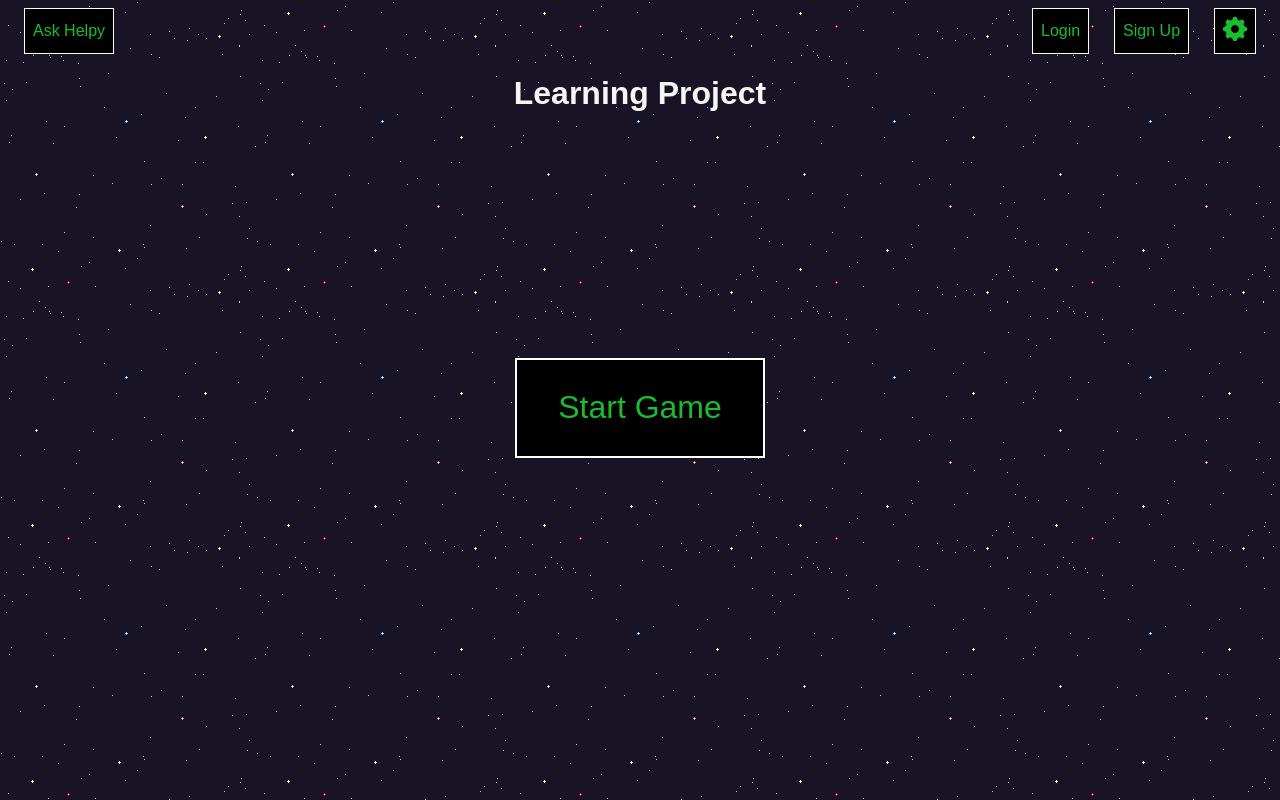
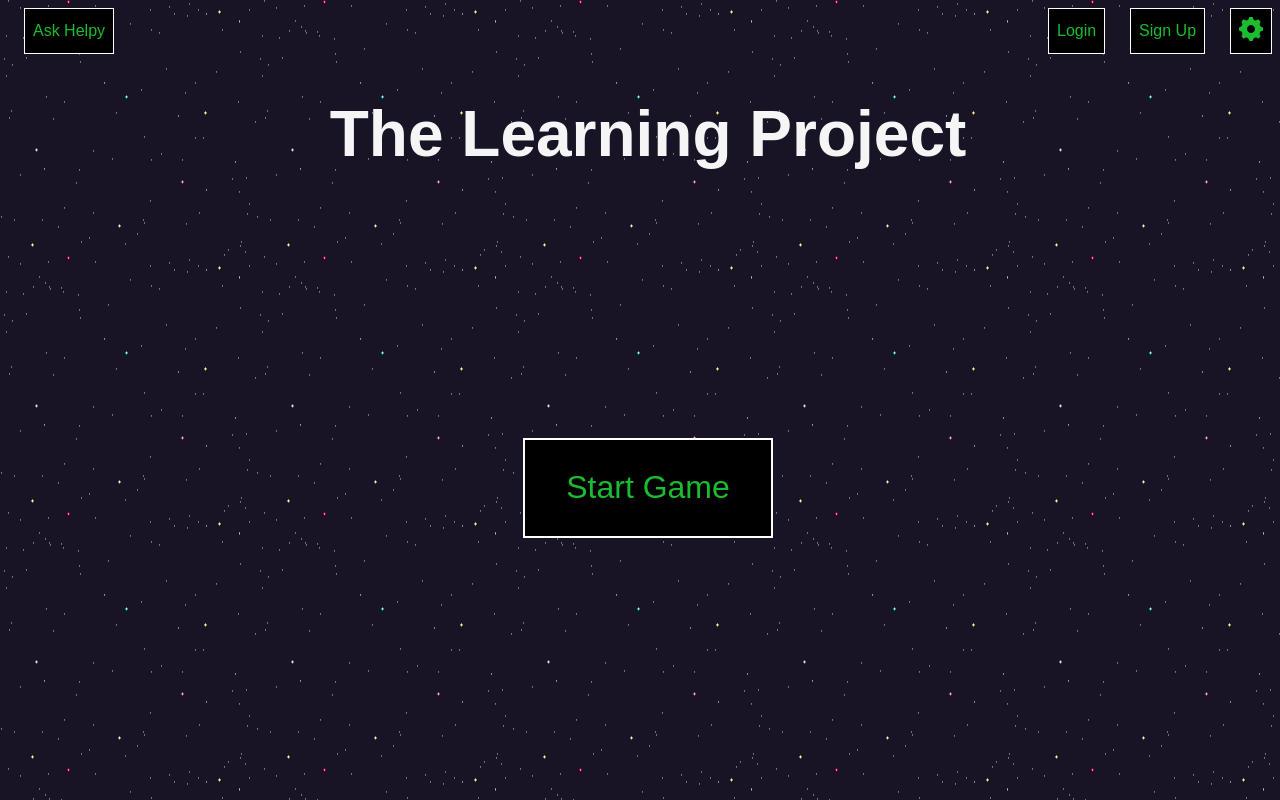
Before and after one commit to RandyBrown12/future_learning, a React (Vite) app: page / in a window 1280 px wide. Built offline with nearby package versions, Linux system fonts and the light colour scheme; a web font is replaced by a local one.

Commit message:
Background sliding changes are in

```diff
--- a/src/App.css
+++ b/src/App.css
@@ -76,3 +76,7 @@ body {
 .white_text {
   color: whitesmoke;
 }
+
+.game-header {
+  font-size: 4rem;
+}
--- /dev/null
+++ b/src/AudioPlayer.jsx
@@ -0,0 +1,14 @@
+import React from "react";
+
+const AudioPlayer = () => {
+  return (
+    <div>
+      <audio controls>
+        <source src="audio/MainMenuTheme.ogg" type="audio/ogg" />
+        Your browser does not support the audio element.
+      </audio>
+    </div>
+  );
+};
+
+export default AudioPlayer;
--- /dev/null
+++ b/src/components/Game.css
@@ -0,0 +1,19 @@
+/* CSS */
+body {
+  position: fixed;
+  top: 0;
+  left: 0;
+  width: 100%;
+  height: 100%;
+  background-image: url("../images/space.png"); /* Replace with your image path */
+  animation: scrollBackground 5s linear infinite; /* Adjust animation duration and timing function as needed */
+}
+
+@keyframes scrollBackground {
+  0% {
+    background-position: 0% 0%;
+  }
+  100% {
+    background-position: 0% 100%;
+  }
+}
--- a/src/components/Game.jsx
+++ b/src/components/Game.jsx
@@ -1,5 +1,6 @@
-import { React, useState } from 'react';
-import Timer from './Timer';
+import "./Game.css";
+import { React, useState } from "react";
+import Timer from "./Timer";
 const Game = () => {
   const [inputCode, setInputCode] = useState("");
   const [question, setQuestion] = useState("Q1");
@@ -11,10 +12,38 @@ const Game = () => {
   let strs = [];
   // "Q1", "["Question","Test Cases", "Answer","Time in Minutes"]"
   const questions = new Map([
-        ["Q1", ['Given an array named students, what index is the name "John" in?', ['students = ["John"]', 'students = ["Frank","Diana","John"]','students = ["Jhn","John"]'], [0,2,1], 3]],
-        ["Q2", ['Given two strings s and t, find out if they are equivalent and either return true if they are or false if they are not', ['s="Tree";t="tree"','s="Love";t="Love"','s="Test";t="Fail"'], [false,true,false], 7]],
-        ["Q3", ['Given a string str and a list of strings strs, find out how many strs in the list are permutations of str'], [''], [''], 10]
-    ])
+    [
+      "Q1",
+      [
+        'Given an array named students, what index is the name "John" in?',
+        [
+          'students = ["John"]',
+          'students = ["Frank","Diana","John"]',
+          'students = ["Jhn","John"]',
+        ],
+        [0, 2, 1],
+        3,
+      ],
+    ],
+    [
+      "Q2",
+      [
+        "Given two strings s and t, find out if they are equivalent and either return true if they are or false if they are not",
+        ['s="Tree";t="tree"', 's="Love";t="Love"', 's="Test";t="Fail"'],
+        [false, true, false],
+        7,
+      ],
+    ],
+    [
+      "Q3",
+      [
+        "Given a string str and a list of strings strs, find out how many strs in the list are permutations of str",
+      ],
+      [""],
+      [""],
+      10,
+    ],
+  ]);
 
   /*
 for(let i = 0;i < students.length; i++) {
@@ -28,22 +57,22 @@ for(let i = 0;i < students.length; i++) {
     //Outside for function
     const output = (element) => {
       answer = element;
-        }
+    };
     let text = inputCode;
-        for(let i = 0;i < questions.get(question)[1].length; i++) {
+    for (let i = 0; i < questions.get(question)[1].length; i++) {
       eval(questions.get(question)[1][i]);
       eval(text);
-            if(answer !== questions.get(question)[2][i]) {
+      if (answer !== questions.get(question)[2][i]) {
         console.log("Wrong!");
         return;
       }
     }
     console.log("Correct!");
-    }
+  };
 
   const handleChange = (event) => {
     setInputCode(event.target.value);
-    }
+  };
 
   const time = new Date();
   const timerMinutes = questions.get(question)[3];
@@ -51,16 +80,26 @@ for(let i = 0;i < students.length; i++) {
   return (
     <div>
       <div className="textbox">
-                <h1 className="center space_font white_text textbox_container"> {questions.get(question)[0]} </h1>
+        <h1 className="center space_font white_text textbox_container">
+          {" "}
+          {questions.get(question)[0]}{" "}
+        </h1>
       </div>
       <div className="timer space_font">
         <Timer expiryTimestamp={time} />
       </div>
       <img className="image center" />
-            <textarea onChange={(event) => handleChange(event)} id="textarea" className="center textarea space_font terminal_style autofocus" rows="10" cols="50" spellCheck="false"></textarea>
+      <textarea
+        onChange={(event) => handleChange(event)}
+        id="textarea"
+        className="center textarea space_font terminal_style autofocus"
+        rows="10"
+        cols="50"
+        spellCheck="false"
+      ></textarea>
       <button onClick={() => evaluateFunction()}> Eval Function </button>
     </div>
   );
-}
+};
 
 export default Game;
--- a/src/components/MainMenu.jsx
+++ b/src/components/MainMenu.jsx
@@ -1,5 +1,6 @@
 import { Link } from "react-router-dom";
 import Nav from "../Nav";
+import AudioPlayer from "../AudioPlayer";
 
 const MainMenu = () => {
   return (
@@ -8,7 +9,10 @@ const MainMenu = () => {
         <Nav />
       </div>
       <div className="center">
-        <h1 className="space_font white_text"> Learning Project </h1>
+        <h1 className="space_font white_text game-header">
+          {" "}
+          The Learning Project{" "}
+        </h1>
         <div className="first-button">
           <Link to="/game">
             <button className="button space_font terminal_style">
@@ -17,6 +21,7 @@ const MainMenu = () => {
             </button>
           </Link>
         </div>
+        {/* <AudioPlayer /> */}
       </div>
     </div>
   );
```
Lines whose indentation alone changed are shown as unchanged.
